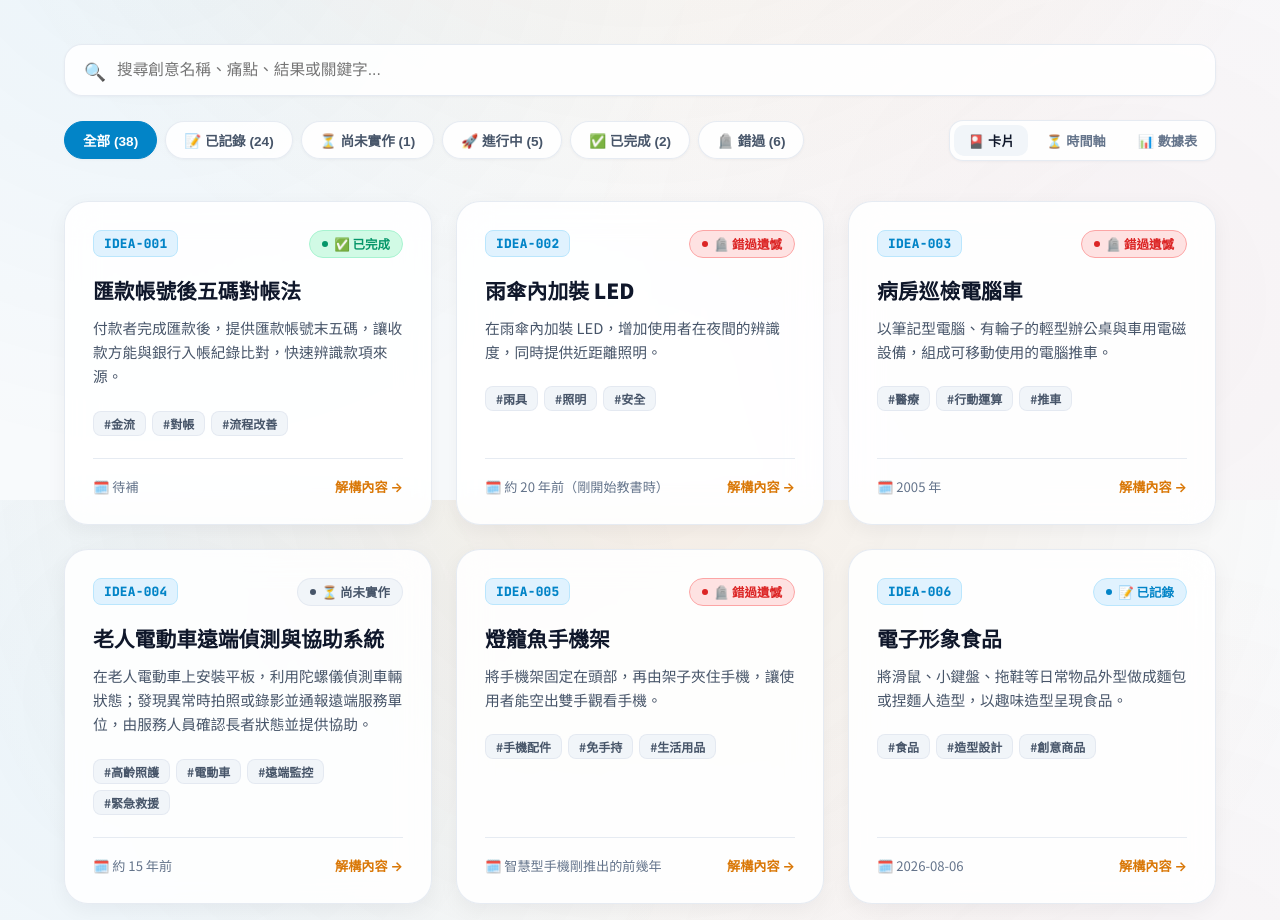
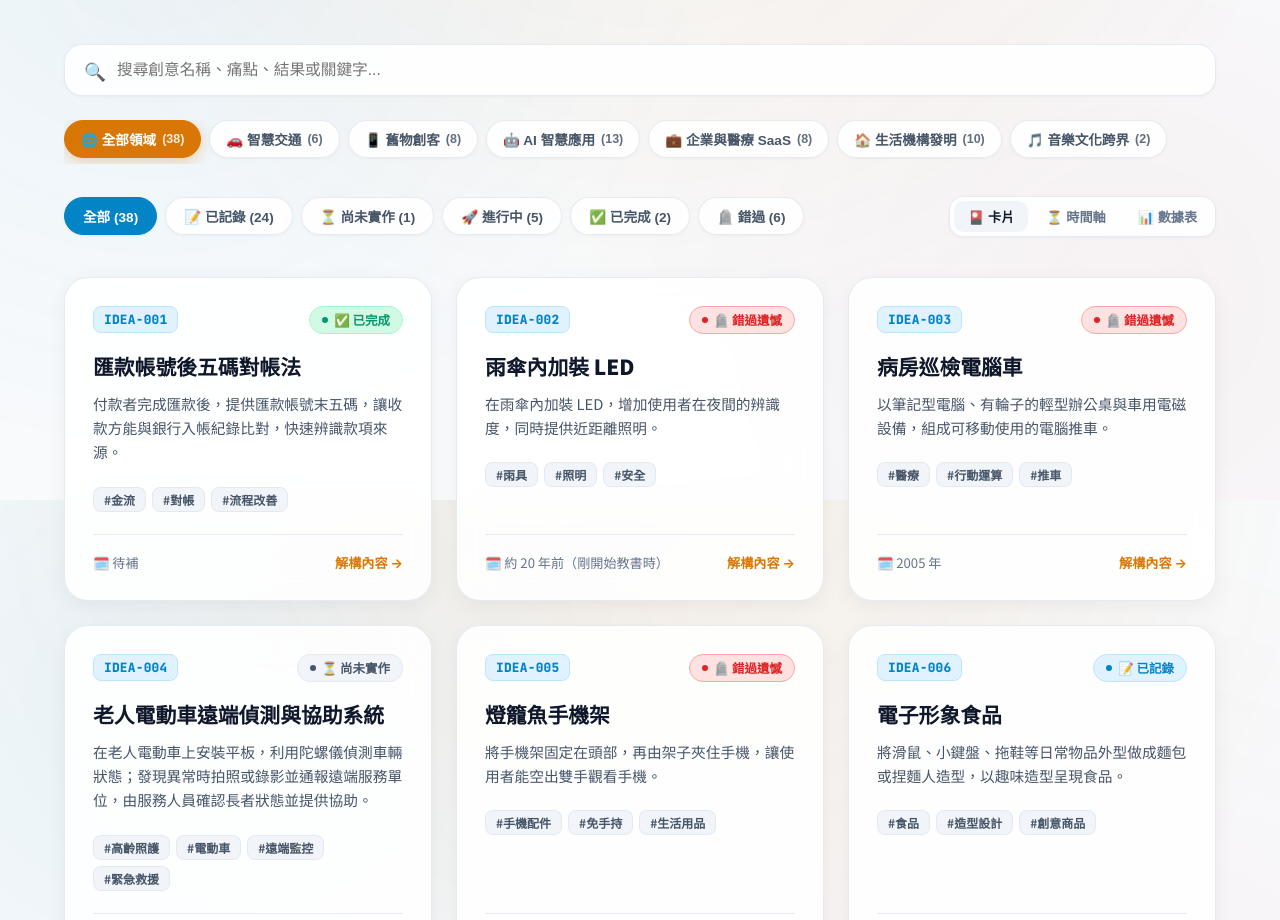
Before and after one commit to stevebobobo/My100Ideas, a Next.js app: page / in a window 1280 px wide. Shown: the part 1100-2020 px from the top of the page. Built offline with nearby package versions, Linux system fonts and the light colour scheme.

Commit message:
feat: add domain category tabs, video embed support, and attachment downloads

```diff
--- a/src/app/globals.css
+++ b/src/app/globals.css
@@ -460,6 +460,62 @@ a {
   box-shadow: 0 0 0 4px rgba(217, 119, 6, 0.12);
 }
 
+.category-bar {
+  display: flex;
+  overflow-x: auto;
+  padding-bottom: 6px;
+  margin-bottom: 8px;
+}
+
+.category-tabs {
+  display: flex;
+  align-items: center;
+  gap: 8px;
+  flex-wrap: wrap;
+}
+
+.category-tab {
+  padding: 8px 16px;
+  border-radius: 9999px;
+  font-size: 0.85rem;
+  font-weight: 700;
+  background: var(--bg-card);
+  border: 1px solid var(--border-card);
+  color: var(--text-secondary);
+  cursor: pointer;
+  box-shadow: var(--shadow-sm);
+  transition: all 0.25s cubic-bezier(0.16, 1, 0.3, 1);
+  display: inline-flex;
+  align-items: center;
+  gap: 6px;
+  white-space: nowrap;
+}
+
+.category-tab:hover {
+  background: var(--color-slate-light);
+  color: var(--text-primary);
+  border-color: var(--border-card-hover);
+  transform: translateY(-1px);
+}
+
+.category-tab.active {
+  background: var(--color-gold);
+  color: #ffffff;
+  border-color: var(--color-gold);
+  font-weight: 800;
+  box-shadow: 0 4px 14px rgba(217, 119, 6, 0.3);
+}
+
+[data-theme="dark"] .category-tab.active {
+  color: #090d16;
+  box-shadow: 0 0 20px rgba(245, 158, 11, 0.4);
+}
+
+.cat-count {
+  font-size: 0.78rem;
+  opacity: 0.85;
+}
+
 .filter-row {
   display: flex;
   justify-content: space-between;
@@ -898,6 +954,97 @@ a {
   color: var(--color-gold);
 }
 
+/* Modal Media & Attachments */
+.modal-video-wrap {
+  position: relative;
+  width: 100%;
+  aspect-ratio: 16 / 9;
+  border-radius: 18px;
+  overflow: hidden;
+  border: 1px solid var(--border-card);
+  box-shadow: var(--shadow-md);
+  margin-top: 10px;
+}
+
+.modal-video-wrap iframe {
+  position: absolute;
+  top: 0;
+  left: 0;
+  width: 100%;
+  height: 100%;
+  border: none;
+}
+
+.media-link-btn {
+  display: inline-flex;
+  align-items: center;
+  gap: 8px;
+  padding: 10px 20px;
+  border-radius: 12px;
+  background: var(--color-blue-light);
+  color: var(--color-blue);
+  border: 1px solid var(--color-blue-border);
+  font-weight: 700;
+  font-size: 0.9rem;
+  transition: all 0.2s ease;
+}
+
+.media-link-btn:hover {
+  transform: translateY(-1px);
+  box-shadow: 0 4px 12px rgba(2, 132, 199, 0.2);
+}
+
+.modal-attachments-list {
+  display: flex;
+  flex-wrap: wrap;
+  gap: 10px;
+  margin-top: 10px;
+}
+
+.attachment-btn {
+  display: inline-flex;
+  align-items: center;
+  gap: 8px;
+  padding: 10px 18px;
+  border-radius: 14px;
+  background: var(--bg-card);
+  border: 1px solid var(--border-card);
+  color: var(--text-primary);
+  font-size: 0.88rem;
+  font-weight: 700;
+  box-shadow: var(--shadow-sm);
+  transition: all 0.25s ease;
+}
+
+.attachment-btn:hover {
+  background: var(--color-gold-light);
+  color: var(--color-gold);
+  border-color: var(--color-gold-border);
+  transform: translateY(-2px);
+  box-shadow: var(--shadow-md);
+}
+
+.demo-link-btn {
+  display: inline-flex;
+  align-items: center;
+  gap: 8px;
+  padding: 12px 24px;
+  border-radius: 14px;
+  background: linear-gradient(135deg, #10b981, #059669);
+  color: #ffffff;
+  font-weight: 700;
+  font-size: 0.95rem;
+  text-decoration: none;
+  box-shadow: 0 4px 16px rgba(16, 185, 129, 0.3);
+  transition: all 0.25s ease;
+}
+
+.demo-link-btn:hover {
+  transform: translateY(-2px);
+  box-shadow: 0 6px 20px rgba(16, 185, 129, 0.4);
+}
+
+
 /* ==========================================================================
    Footer
    ========================================================================== */
--- a/src/app/page.tsx
+++ b/src/app/page.tsx
@@ -24,9 +24,29 @@ const statusClasses: Record<Idea["status"], string> = {
   missed: "status-missed",
 };
 
+const DOMAIN_CATEGORIES = [
+  { id: "all", label: "🌐 全部領域", keywords: [] },
+  { id: "traffic", label: "🚗 智慧交通", keywords: ["交通", "行車", "單車", "自行車", "方向燈", "汽機車", "車用"] },
+  { id: "maker", label: "📱 舊物創客", keywords: ["舊手機", "舊物", "隨身電腦", "嵌入式", "網路測試", "硬體", "迷你電腦"] },
+  { id: "ai", label: "🤖 AI 智慧應用", keywords: ["AI", "Bot", "機器人", "智慧"] },
+  { id: "saas", label: "💼 企業與醫療 SaaS", keywords: ["企業", "薪資", "特休", "排班", "掛號", "對帳", "金流", "醫療", "診所", "病房", "HR", "假別"] },
+  { id: "life", label: "🏠 生活機構發明", keywords: ["雨衣", "雨具", "吸塵器", "清潔", "打蛋", "照明", "發光", "餐具", "包包", "馬達", "生活", "機構", "洗潔槍"] },
+  { id: "music", label: "🎵 音樂文化跨界", keywords: ["音樂", "台語", "和弦", "Mashup", "串燒", "歌曲"] },
+];
+
+function getYouTubeEmbedUrl(url?: string): string | null {
+  if (!url) return null;
+  const regExp = /^.*(youtu.be\/|v\/|u\/\w\/|embed\/|watch\?v=|&v=)([^#&?]*).*/;
+  const match = url.match(regExp);
+  return match && match[2].length === 11
+    ? `https://www.youtube.com/embed/${match[2]}`
+    : null;
+}
+
 export default function Home() {
   const [searchQuery, setSearchQuery] = useState("");
   const [selectedStatus, setSelectedStatus] = useState<string>("all");
+  const [selectedCategory, setSelectedCategory] = useState<string>("all");
   const [viewMode, setViewMode] = useState<"grid" | "timeline" | "table">("grid");
   const [activeIdea, setActiveIdea] = useState<Idea | null>(null);
 
@@ -65,11 +85,30 @@ export default function Home() {
     return counts;
   }, []);
 
+  // Category Counts
+  const categoryCounts = useMemo(() => {
+    const counts: Record<string, number> = { all: ideas.length };
+    DOMAIN_CATEGORIES.forEach((cat) => {
+      if (cat.id === "all") return;
+      counts[cat.id] = ideas.filter((idea) =>
+        idea.categories.some((c) => cat.keywords.some((kw) => c.includes(kw))) ||
+        cat.keywords.some((kw) => idea.title.includes(kw))
+      ).length;
+    });
+    return counts;
+  }, []);
+
   // Filtered Ideas
   const filteredIdeas = useMemo(() => {
+    const activeCat = DOMAIN_CATEGORIES.find((c) => c.id === selectedCategory);
     return ideas.filter((idea) => {
       const matchesStatus =
         selectedStatus === "all" || idea.status === selectedStatus;
+      const matchesCategory =
+        !activeCat ||
+        activeCat.id === "all" ||
+        idea.categories.some((c) => activeCat.keywords.some((kw) => c.includes(kw))) ||
+        activeCat.keywords.some((kw) => idea.title.includes(kw));
       const q = searchQuery.toLowerCase().trim();
       const matchesSearch =
         !q ||
@@ -77,9 +116,9 @@ export default function Home() {
         idea.summary.toLowerCase().includes(q) ||
         idea.problem.toLowerCase().includes(q) ||
         idea.categories.some((c) => c.toLowerCase().includes(q));
-      return matchesStatus && matchesSearch;
+      return matchesStatus && matchesCategory && matchesSearch;
     });
-  }, [searchQuery, selectedStatus]);
+  }, [searchQuery, selectedStatus, selectedCategory]);
 
   // Generate 100 slots matrix
   const matrixSlots = useMemo(() => {
@@ -208,6 +247,25 @@ export default function Home() {
             value={searchQuery}
             onChange={(e) => setSearchQuery(e.target.value)}
           />
+        </div>
+
+        {/* Domain Category Filter Tabs */}
+        <div className="category-bar">
+          <div className="category-tabs">
+            {DOMAIN_CATEGORIES.map((cat) => {
+              const count = categoryCounts[cat.id] || 0;
+              if (cat.id !== "all" && count === 0) return null;
+              return (
+                <button
+                  key={cat.id}
+                  className={`category-tab ${selectedCategory === cat.id ? "active" : ""}`}
+                  onClick={() => setSelectedCategory(cat.id)}
+                >
+                  {cat.label} <span className="cat-count">({count})</span>
+                </button>
+              );
+            })}
+          </div>
         </div>
 
         <div className="filter-row">
@@ -517,27 +575,64 @@ export default function Home() {
               </>
             )}
 
+            {/* Video Section */}
+            {activeIdea.videoUrl && (
+              <div style={{ marginTop: "24px" }}>
+                <div className="modal-section-title">🎬 展示影片與實機操作 (Video Demo)</div>
+                {getYouTubeEmbedUrl(activeIdea.videoUrl) ? (
+                  <div className="modal-video-wrap">
+                    <iframe
+                      src={getYouTubeEmbedUrl(activeIdea.videoUrl)!}
+                      title={activeIdea.title}
+                      allow="accelerometer; autoplay; clipboard-write; encrypted-media; gyroscope; picture-in-picture"
+                      allowFullScreen
+                    />
+                  </div>
+                ) : (
+                  <div style={{ marginTop: "8px" }}>
+                    <a
+                      href={activeIdea.videoUrl}
+                      target="_blank"
+                      rel="noopener noreferrer"
+                      className="media-link-btn"
+                    >
+                      <span>▶️ 點此觀看實機展示影片 ↗</span>
+                    </a>
+                  </div>
+                )}
+              </div>
+            )}
+
+            {/* Attachments Section */}
+            {activeIdea.attachments && activeIdea.attachments.length > 0 && (
+              <div style={{ marginTop: "24px" }}>
+                <div className="modal-section-title">📎 相關附件與專案檔案 (Attachments)</div>
+                <div className="modal-attachments-list">
+                  {activeIdea.attachments.map((att, idx) => (
+                    <a
+                      key={idx}
+                      href={att.url}
+                      target="_blank"
+                      rel="noopener noreferrer"
+                      className="attachment-btn"
+                    >
+                      <span>{att.name} ↗</span>
+                    </a>
+                  ))}
+                </div>
+              </div>
+            )}
+
+            {/* External Demo URL Section */}
             {activeIdea.demoUrl && (
-              <div style={{ marginTop: "20px" }}>
+              <div style={{ marginTop: "24px" }}>
                 <a
                   href={activeIdea.demoUrl}
                   target="_blank"
                   rel="noopener noreferrer"
-                  style={{
-                    display: "inline-flex",
-                    alignItems: "center",
-                    gap: "8px",
-                    padding: "12px 24px",
-                    borderRadius: "14px",
-                    background: "linear-gradient(135deg, #10b981, #059669)",
-                    color: "#ffffff",
-                    fontWeight: "700",
-                    fontSize: "0.95rem",
-                    textDecoration: "none",
-                    boxShadow: "0 4px 16px rgba(16, 185, 129, 0.3)"
-                  }}
+                  className="demo-link-btn"
                 >
-                  <span>🚀 前往專案線上實作頁面 (Apology AI) ↗</span>
+                  <span>🚀 前往專案線上實作頁面 ↗</span>
                 </a>
               </div>
             )}
```
Also changed, not shown: src/types/idea.ts (+7 -0 lines).
